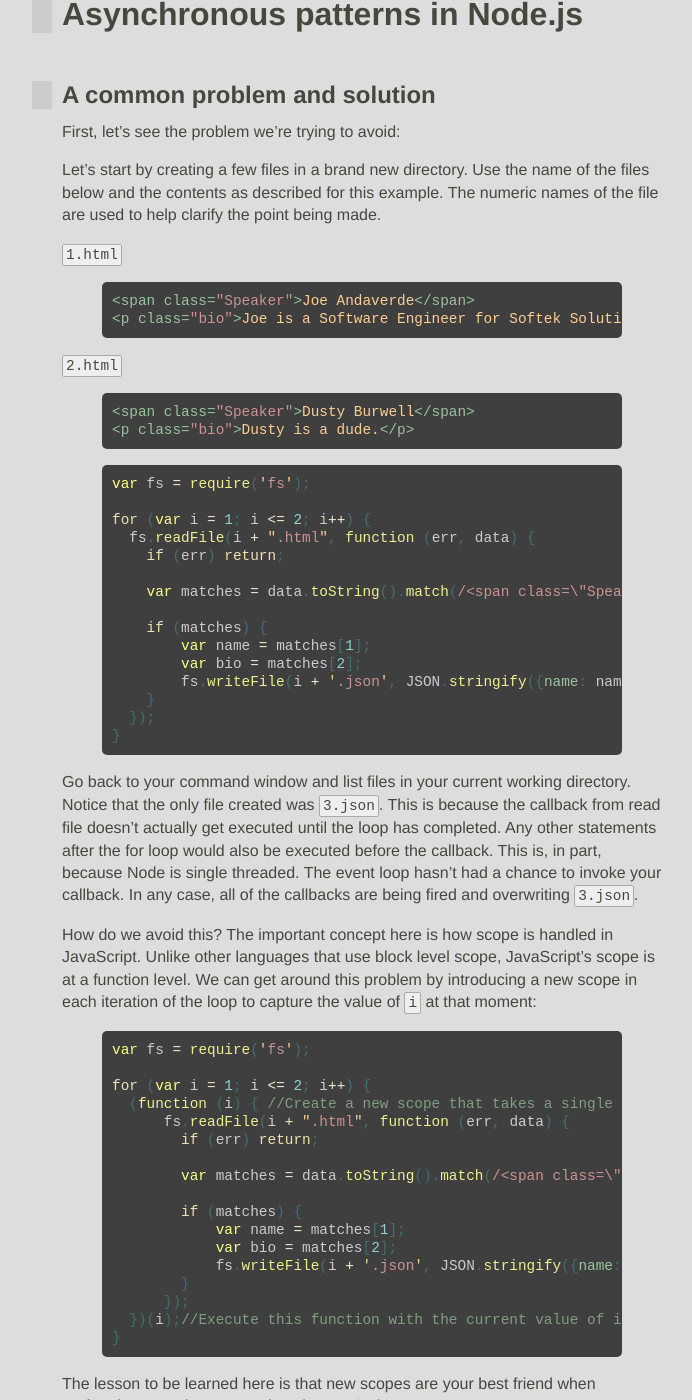
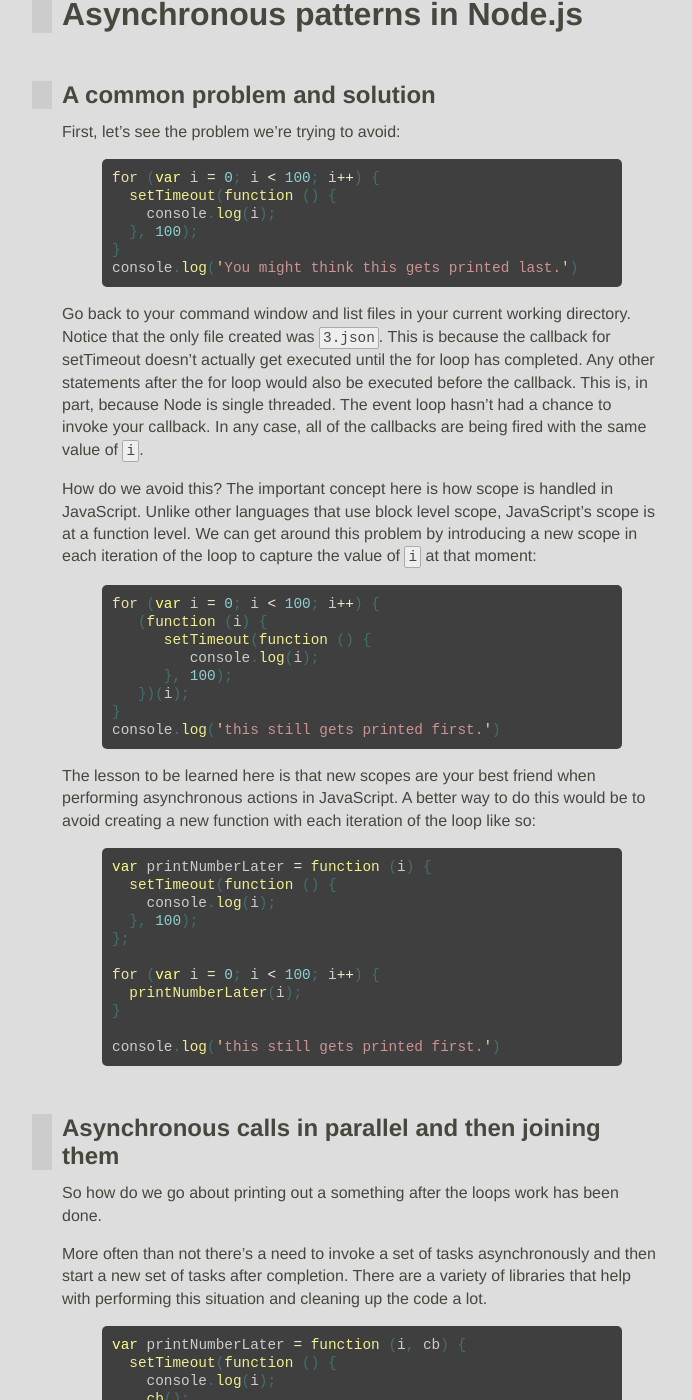
Before and after one commit to JavaScriptKC/workshop, a Jekyll site: the page built from _posts/2012-11-5-async.md, in a window 1280 px wide and 1400 px high, scrolled down 242 px. Shown: the whole window, without its empty margins (278-970 px from the left). Built offline with Jekyll 4.4.1, drawn with Linux system fonts in a browser that asks for light colours; nearby versions of some CDN libraries; some web fonts are replaced; comment, search, counter and statistics services are not loaded; some of the changed text lies outside the part shown.

Commit message:
updated async to not use overly complicated file system example

```diff
--- a/_posts/2012-11-5-async.md
+++ b/_posts/2012-11-5-async.md
@@ -11,103 +11,71 @@ tags:
 
 First, let's see the problem we're trying to avoid:
 
-Let's start by creating a few files in a brand new directory. Use the name of the files below and the contents as described for this example. The numeric names of the file are used to help clarify the point being made.
-
-`1.html`
-{% highlight html %}
-<span class="Speaker">Joe Andaverde</span>
-<p class="bio">Joe is a Software Engineer for Softek Solutions, Inc. He's passionate about sharing his knowledge with others.</p>
+{% highlight javascript %}
+for (var i = 0; i < 100; i++) {
+  setTimeout(function () {
+    console.log(i);
+  }, 100);
+}
+console.log('You might think this gets printed last.')
 {% endhighlight %}
 
-`2.html`
-{% highlight html %}
-<span class="Speaker">Dusty Burwell</span>
-<p class="bio">Dusty is a dude.</p>
-{% endhighlight %}
-
-{% highlight javascript %}
-var fs = require('fs');
-
-for (var i = 1; i <= 2; i++) {
-  fs.readFile(i + ".html", function (err, data) {
-    if (err) return;
-
-    var matches = data.toString().match(/<span class=\"Speaker\">([\s\S]+)<\/span>[\s\S]+<p class=\"bio\">([\s\S]+)<\/p>/i);
-
-    if (matches) {
-        var name = matches[1];
-        var bio = matches[2];
-        fs.writeFile(i + '.json', JSON.stringify({name: name, bio: bio}, null, 2));
-    }
-  });
-}
-{% endhighlight %}
-
-Go back to your command window and list files in your current working directory. Notice that the only file created was `3.json`. This is because the callback from read file doesn't actually get executed until the loop has completed. Any other statements after the for loop would also be executed before the callback. This is, in part, because Node is single threaded. The event loop hasn't had a chance to invoke your callback. In any case, all of the callbacks are being fired and overwriting `3.json`.
+Go back to your command window and list files in your current working directory. Notice that the only file created was `3.json`. This is because the callback for setTimeout doesn't actually get executed until the for loop has completed. Any other statements after the for loop would also be executed before the callback. This is, in part, because Node is single threaded. The event loop hasn't had a chance to invoke your callback. In any case, all of the callbacks are being fired with the same value of `i`.
 
 How do we avoid this? The important concept here is how scope is handled in JavaScript. Unlike other languages that use block level scope, JavaScript's scope is at a function level. We can get around this problem by introducing a new scope in each iteration of the loop to capture the value of `i` at that moment:
 
 {% highlight javascript %}
-var fs = require('fs');
-
-for (var i = 1; i <= 2; i++) {
-  (function (i) { //Create a new scope that takes a single argument
-      fs.readFile(i + ".html", function (err, data) {
-        if (err) return;
-
-        var matches = data.toString().match(/<span class=\"Speaker\">([\s\S]+)<\/span>[\s\S]+<p class=\"bio\">([\s\S]+)<\/p>/i);
-
-        if (matches) {
-            var name = matches[1];
-            var bio = matches[2];
-            fs.writeFile(i + '.json', JSON.stringify({name: name, bio: bio}, null, 2));
-        }
-      });
-  })(i);//Execute this function with the current value of i
+for (var i = 0; i < 100; i++) {
+   (function (i) {
+      setTimeout(function () {
+         console.log(i);
+      }, 100);
+   })(i);
 }
+console.log('this still gets printed first.')
 {% endhighlight %}
 
-The lesson to be learned here is that new scopes are your best friend when performing asynchronous actions in JavaScript.
+The lesson to be learned here is that new scopes are your best friend when performing asynchronous actions in JavaScript. A better way to do this would be to avoid creating a new function with each iteration of the loop like so:
+
+{% highlight javascript %}
+var printNumberLater = function (i) {
+  setTimeout(function () {
+    console.log(i);
+  }, 100);
+};
+
+for (var i = 0; i < 100; i++) {
+  printNumberLater(i);
+}
+
+console.log('this still gets printed first.')
+{% endhighlight %}
 
 ## Asynchronous calls in parallel and then joining them
+
+So how do we go about printing out a something after the loops work has been done.
 
 More often than not there's a need to invoke a set of tasks asynchronously and then start a new set of tasks after completion. There are a variety of libraries that help with performing this situation and cleaning up the code a lot.
 
 {% highlight javascript %}
-var fs = require('fs');
-var bios = [];
-var biosParsed = 0;
-var biosToParse = ["1.html", "2.html"];
-
-
-var saveBios = function (bios) {
-  for (var i = 0; i < bios.length; i++) {
-    fs.writeFile(bios[i].name + ".txt", JSON.stringify(bios[i]));
-  }
+var printNumberLater = function (i, cb) {
+  setTimeout(function () {
+    console.log(i);
+    cb();
+  }, 100);
 };
 
-for (var i = 0; i < biosToParse.length; i++) {
-  (function (fileName) {
-    fs.readFile(fileName, function (err, data) {
+var totalNumbersToPrint = 100;
+var finishedCount = 0;
 
-      var matches = data.toString().match(/<span class=\"Speaker\">([\s\S]+)<\/span>[\s\S]+<p class=\"bio\">([\s\S]+)<\/p>/i);
+for (var i = 0; i < totalNumbersToPrint; i++) {
+  printNumberLater(i, function () {
+    finishedCount++;
 
-      if (matches) {
-        bios.push({
-          name: matches[1],
-          bio: matches[2]
-        });
-      }
-
-      biosParsed++;
-
-      //Have all pending callbacks been invoked?
-      if (biosParsed == biosToParse.length) {
-        //Save bios now that all async actions have completed
-        saveBios(bios);
-      }
-    });
-  })(biosToParse[i]);
+    if (finishedCount === totalNumbersToPrint) {
+      console.log('this finally gets printed after all work is done!');
+    }
+  });
 }
 {% endhighlight %}
 
@@ -120,37 +88,24 @@ npm install async
 {% endhighlight %}
 
 {% highlight javascript %}
-var fs = require('fs');
 var async = require('async');
-var biosToParse = ["1.html", "2.html"];
+var workToBeDone = [];
 
-var saveBios = function (bios) {
-  for (var i = 0; i < bios.length; i++) {
-    fs.writeFile(bios[i].name + ".txt", JSON.stringify(bios[i]));
-  }
+var printNumberLater = function (i) {
+  return function (callback) {
+    setTimeout(function () {
+      console.log(i);
+      cb();
+    }, 100);
+  };
 };
 
-var parseOperations = [];
-
-for (var i = 0; i < biosToParse.length; i++) {
-  parseOperations.push((function (fileName) {
-    return function (callback) {
-      fs.readFile(fileName, function (err, data) {
-        var matches = data.toString().match(/<span class=\"Speaker\">([\s\S]+)<\/span>[\s\S]+<p class=\"bio\">([\s\S]+)<\/p>/i);
-
-        //The first argument by convention is the error
-        //The second argument is aggregated with all other async results
-        callback(null, {
-          name: matches[1],
-          bio: matches[2]
-        });
-      });
-    };
-  })(biosToParse[i]));
+for (var i = 0; i < 100; i++) {
+  workToBeDone.push(printNumberLater(i));
 }
 
-async.parallel(parseOperations, function (err, results) {
-  saveBios(results)
+async.parallel(workToBeDone, function () {
+  console.log('this still gets printed last');
 });
 {% endhighlight %}
 
@@ -159,37 +114,31 @@ Imagine the above where you had multiple things needing to happen in parallel. R
 ## Promises
 
 {% highlight javascript %}
-var fs = require('fs');
-var p = require("promise-extended"),
-    Promise = p.Promise;
-
-var files = ["0.html", "1.html"];
+var p = require("promise-extended");
+var Promise = p.Promise;
 
 var operations = [];
 
-for (var i = 0; i < files.length; i++)
+var printNumberLater = function (i) {
+  var p = new Promise();
+
+  setTimeout(function () {
+    console.log(i);
+    p.callback();
+  }, 100);
+
+  return p; //Return the newly created promise right away.
+};
+
+for (var i = 0; i < 100; i++)
 {
-   (function (fileName) {
-      var p = new Promise();
-      fs.readFile(fileName, function (err, data) {
-         var matches = data.toString().match(/<span class=\"Speaker\">([\s\S]+)<\/span>[\s\S]+<p class=\"bio\">([\s\S]+)<\/p>/i);
-
-         p.callback({
-            name: matches[1],
-            bio: matches[2]
-         });
-      });
-
-      operations.push(p.promise());
-   })(files[i]);
+   var p = printNumberLater(i);
+   operations.push(p.promise());
 }
 
 p.when(operations).then(function (bios) {
-  for (var i = 0; i < bios.length; i++) {
-     fs.writeFile(bios[i].name + ".txt", JSON.stringify(bios[i]));
-  }
+  console.log('executed after all operations complete.');
 });
-
 {% endhighlight %}
 
 ### What are they?
```
